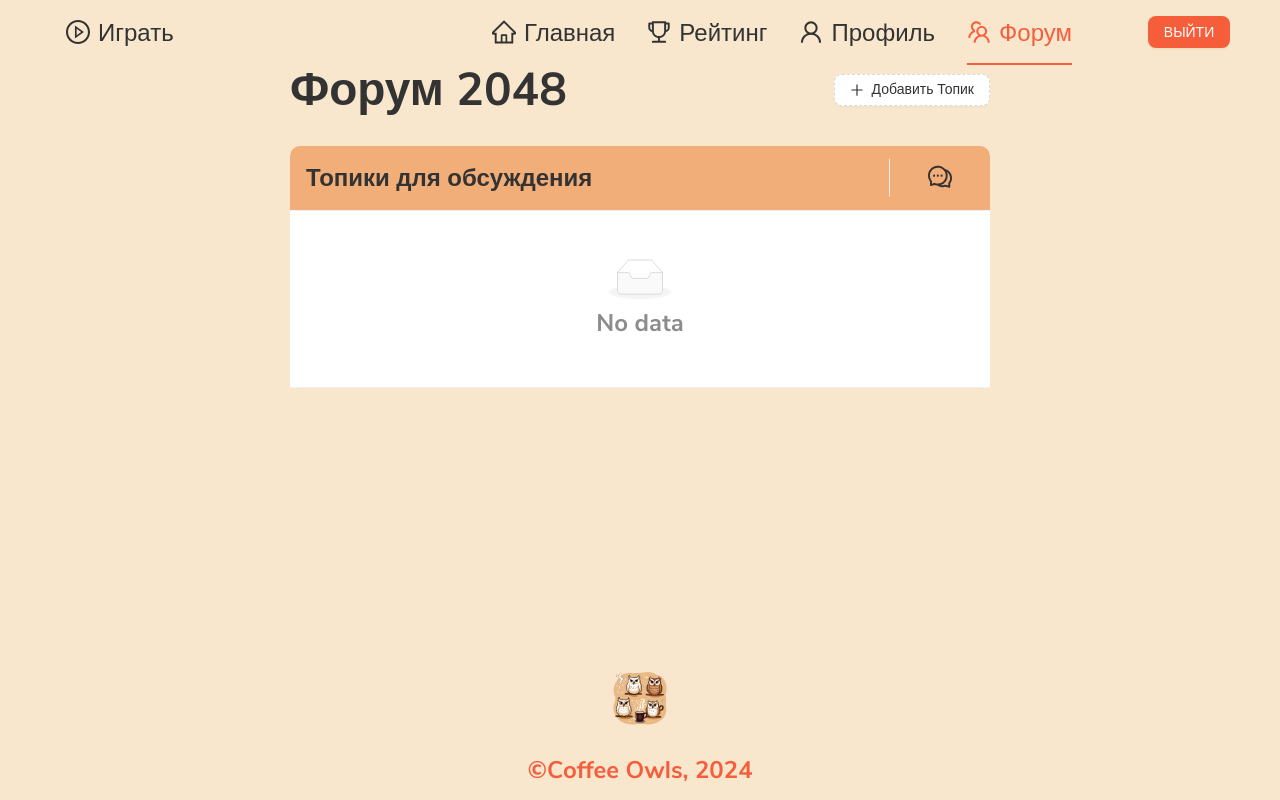
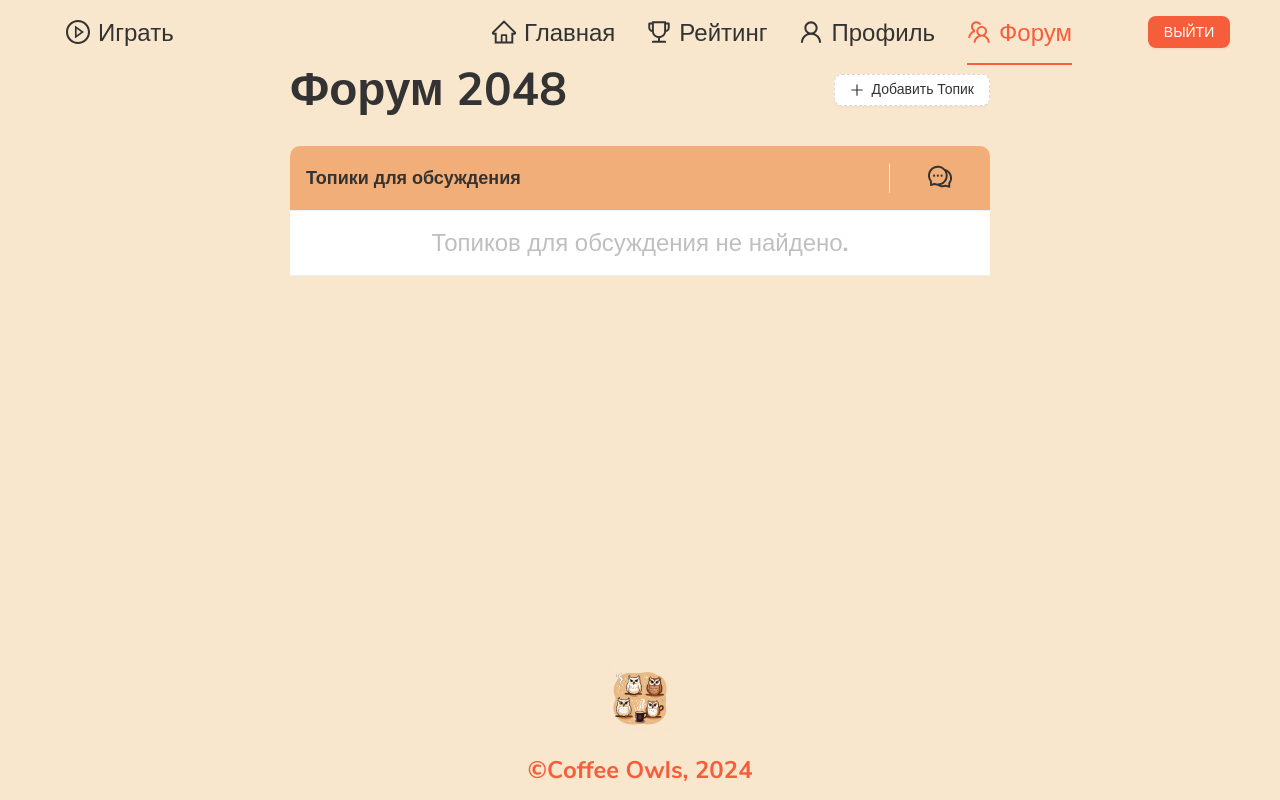
Before and after one commit to Damir-prg/coffee-owls, a React (Vite) app in the folder packages/client/: page /forum in a window 1280 px wide. Built offline with nearby package versions, Linux system fonts and the light colour scheme.

Commit message:
feat: add Add Topic modal functionality

```diff
--- a/packages/client/src/pages/Forum/Forum.css
+++ b/packages/client/src/pages/Forum/Forum.css
@@ -1,23 +1,34 @@
 .forum__container {
   min-width: 700px;
 }
+
 .forum__container-header {
   margin-bottom: 30px;
 }
+
 .ant-table .ant-table-container .ant-table-content table thead.ant-table-thead .ant-table-cell {
   background-color: var(--secondary-color);
 }
+
 .forum__table-wrapper .ant-table {
   border-radius: 12px;
 }
+
 .forum__table__cell-color {
   width: 12px;
   height: 12px;
   border-radius: 50%;
 }
+
 .forum__table__cell-title {
   font-size: 18px;
 }
+
 .forum__table__cell-comments {
   font-size: 16px;
+  line-height: 1;
 }
+
+.add__topic-modal .ant-modal-title {
+  font-size: 24px;
+}
--- /dev/null
+++ b/packages/client/src/pages/Forum/Forum.model.ts
@@ -0,0 +1,12 @@
+export type TForumItem = {
+  key: string;
+  color: string;
+  title: string;
+  comments: number;
+};
+
+export type TAddTopicFormValues = {
+  title: string;
+};
+
+export const ADD_FORUM_FORM_ID = 'add-topic-form';
--- a/packages/client/src/pages/Forum/Forum.models.ts
+++ /dev/null
@@ -1,6 +0,0 @@
-export type TForumItem = {
-  key: string;
-  color: string;
-  title: string;
-  comments: string;
-};
--- a/packages/client/src/pages/Forum/Forum.tsx
+++ b/packages/client/src/pages/Forum/Forum.tsx
@@ -1,8 +1,9 @@
-import { Typography, Flex, Button, Table, Modal, Form, Input, type TableProps } from 'antd';
+import { Typography, Flex, Button, Table, Modal, type TableProps } from 'antd';
 import { PlusOutlined, CommentOutlined } from '@ant-design/icons';
 import { useCallback, useState } from 'react';
 
-import { TForumItem } from './Forum.models';
+import { ADD_FORUM_FORM_ID, TAddTopicFormValues, TForumItem } from './Forum.model';
+import { AddTopicForm } from './ui/AddTopicForm/AddTopicForm';
 
 import './Forum.css';
 
@@ -10,18 +11,22 @@ function Forum() {
   const { Title } = Typography;
 
   const [isModalOpen, setIsModalOpen] = useState<boolean>(false);
-
-  const [form] = Form.useForm();
+  const [topics, setTopics] = useState<TForumItem[]>([]);
 
   const toggleModal = useCallback(() => setIsModalOpen(current => !current), []);
 
-  const dataSource: TForumItem[] = [];
+  const handleAddTopic = ({ title }: TAddTopicFormValues) => {
+    const randomColor = '#' + Math.floor(Math.random() * 16777215).toString(16);
+
+    setTopics(current => [...current, { key: current.length.toString(), color: randomColor, title, comments: 0 }]);
+  };
 
   const columns: TableProps['columns'] = [
     {
       title: 'Топики для обсуждения',
       dataIndex: 'title',
       key: 'title',
+      className: 'forum__table__cell-title',
       render: (text, record: TForumItem) => (
         <Flex justify="flex-start" gap={20} align="center">
           <div className="forum__table__cell-color" style={{ backgroundColor: record.color }} /> {text}
@@ -39,11 +44,7 @@ function Forum() {
       key: 'comments',
       align: 'center',
       width: 100,
-      onCell: () => {
-        return {
-          className: 'forum__table__cell-comments',
-        };
-      },
+      render: comments => <div className="forum__table__cell-comments">{comments} ответов</div>,
     },
   ];
 
@@ -57,9 +58,10 @@ function Forum() {
       </Flex>
 
       <Table
-        dataSource={dataSource}
+        dataSource={topics}
         columns={columns}
-        pagination={{ position: ['bottomCenter'] }}
+        locale={{ emptyText: 'Топиков для обсуждения не найдено.' }}
+        pagination={{ position: ['bottomCenter'], pageSize: 10 }}
         className="forum__table-wrapper"
       />
 
@@ -67,18 +69,17 @@ function Forum() {
         title="Добавить обсуждение"
         open={isModalOpen}
         onOk={toggleModal}
+        okButtonProps={{ form: ADD_FORUM_FORM_ID, htmlType: 'submit' }}
         okText="Добавить"
+        className="add__topic-modal"
         onCancel={toggleModal}
         footer={(_, { OkBtn }) => (
           <>
             <OkBtn />
           </>
-        )}>
-        <Form form={form}>
-          <Form.Item name="title">
-            <Input placeholder="Выберите название" />
-          </Form.Item>
-        </Form>
+        )}
+        centered>
+        <AddTopicForm onAddTopic={handleAddTopic} />
       </Modal>
     </div>
   );
--- /dev/null
+++ b/packages/client/src/pages/Forum/ui/AddTopicForm/AddTopicForm.css
@@ -0,0 +1,5 @@
+.add__topic__form-field {
+  font-size: 18px;
+  padding: 8px 12px;
+  margin-top: 10px;
+}
--- /dev/null
+++ b/packages/client/src/pages/Forum/ui/AddTopicForm/AddTopicForm.tsx
@@ -0,0 +1,25 @@
+import { Form, Input } from 'antd';
+import { ADD_FORUM_FORM_ID, TAddTopicFormValues } from 'pages/Forum/Forum.model';
+
+import './AddTopicForm.css';
+
+type TProps = {
+  onAddTopic: (values: TAddTopicFormValues) => void;
+};
+
+export const AddTopicForm = ({ onAddTopic }: TProps) => {
+  const [form] = Form.useForm();
+
+  const handleSubmit = (values: TAddTopicFormValues) => {
+    onAddTopic(values);
+    form.resetFields();
+  };
+
+  return (
+    <Form form={form} id={ADD_FORUM_FORM_ID} onFinish={handleSubmit}>
+      <Form.Item name="title">
+        <Input placeholder="Выберите название" className="add__topic__form-field" />
+      </Form.Item>
+    </Form>
+  );
+};
```
